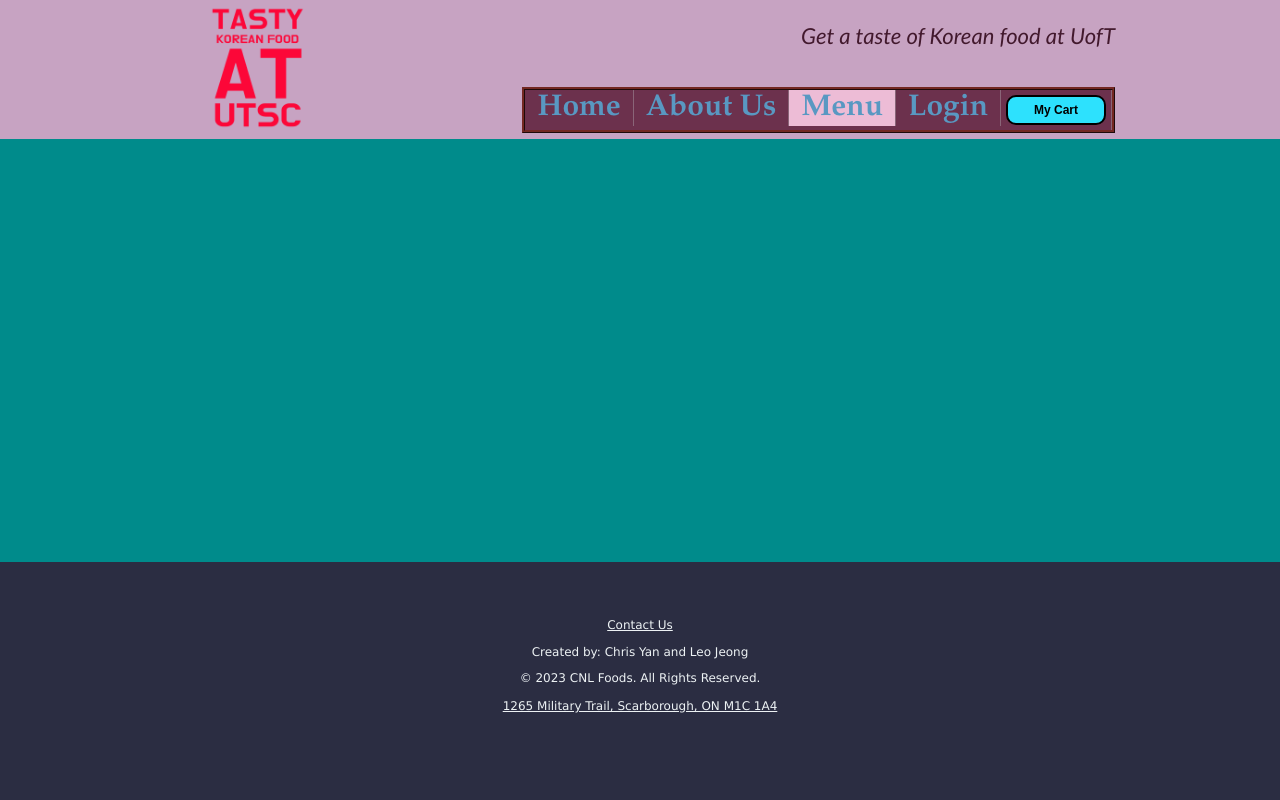
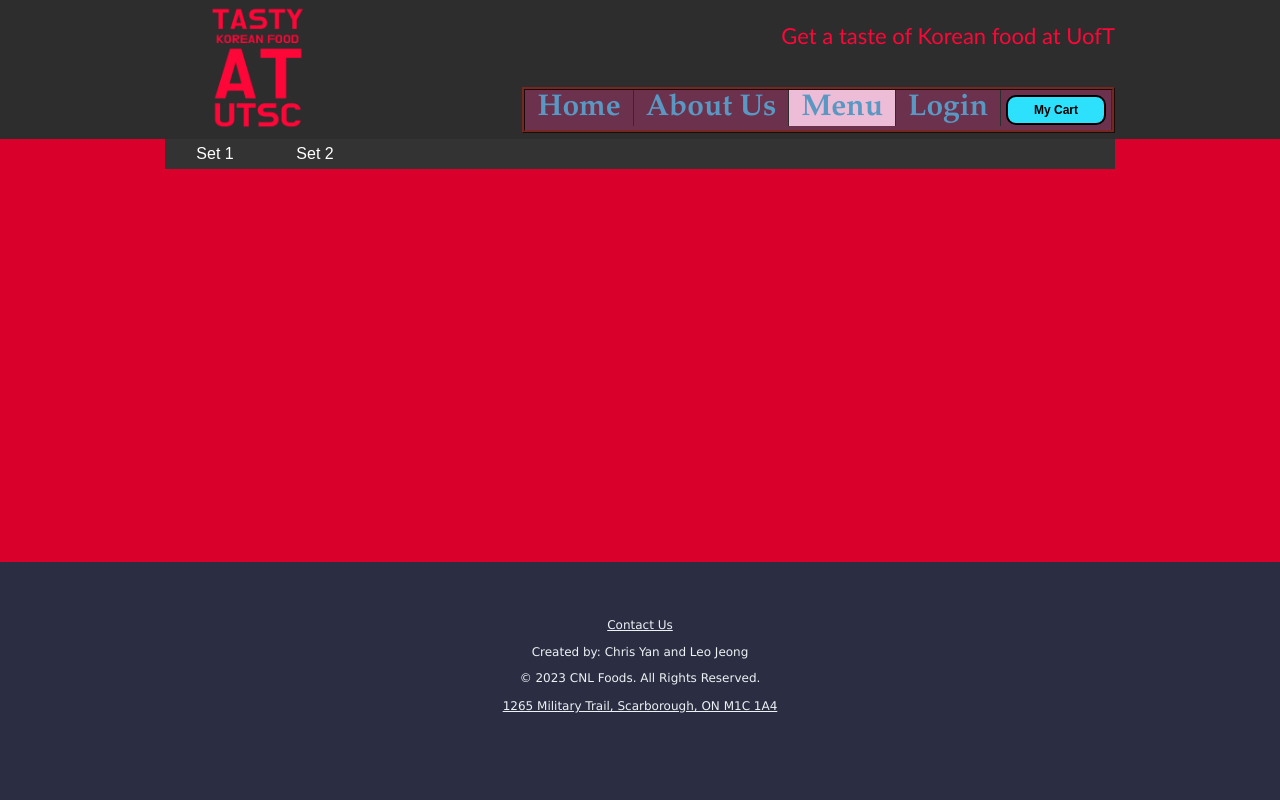
Before and after one commit to triple1566/CSCB20A3_ClubSalesWebsite, a Flask app: page /Menu.html in a window 1280 px wide. Run offline with Flask 3, Linux system fonts and the light colour scheme.

Commit message:
style changes

```diff
--- a/RestaurantProject/static/css/index.css
+++ b/RestaurantProject/static/css/index.css
@@ -92,3 +92,76 @@
   from {opacity: .5}
   to {opacity: 2}
 }
+
+
+
+/*!==================
+/* Navbar container */
+.navbar {
+  overflow: hidden;
+  background-color: #333;
+  font-family: Arial;
+}
+
+/* Links inside the navbar */
+.navbar a {
+  float: left;
+  font-size: 16px;
+  color: white;
+  text-align: center;
+  padding: 14px 16px;
+  text-decoration: none;
+}
+
+/* The dropdown container */
+.dropdown {
+  float: left;
+  overflow: hidden;
+}
+
+/* Dropdown button */
+.dropdown .dropbtn {
+  font-size: 16px;
+  border: none;
+  outline: none;
+  color: white;
+  padding: 14px 16px;
+  background-color: inherit;
+  font-family: inherit; /* Important for vertical align on mobile phones */
+  margin: 0; /* Important for vertical align on mobile phones */
+}
+
+/* Add a red background color to navbar links on hover */
+.navbar a:hover, .dropdown:hover .dropbtn {
+  background-color: red;
+}
+
+/* Dropdown content (hidden by default) */
+.dropdown-content {
+  display: none;
+  position: absolute;
+  background-color: #f9f9f9;
+  min-width: 160px;
+  box-shadow: 0px 8px 16px 0px rgba(0,0,0,0.2);
+  z-index: 1;
+}
+
+/* Links inside the dropdown */
+.dropdown-content a {
+  float: none;
+  color: black;
+  padding: 12px 16px;
+  text-decoration: none;
+  display: block;
+  text-align: left;
+}
+
+/* Add a grey background color to dropdown links on hover */
+.dropdown-content a:hover {
+  background-color: #ddd;
+}
+
+/* Show the dropdown menu on hover */
+.dropdown:hover .dropdown-content {
+  display: block;
+}
--- a/RestaurantProject/static/css/login.css
+++ b/RestaurantProject/static/css/login.css
@@ -1,5 +1,5 @@
   body {
-    background-image: url("../img/Restaurant.jpeg");
+    background-image: url("../img/Restaurant.png");
     background-size: cover;
     background-repeat: no-repeat;
     font-family : Verdana,Tahoma, sans-serif;
--- a/RestaurantProject/static/css/style.css
+++ b/RestaurantProject/static/css/style.css
@@ -6,7 +6,7 @@ html {
     height: 100%;
 }
 body {
-    background-color: darkcyan;
+    background-color: #d9002b;
     position: relative;
     min-height: 100%;
 }
@@ -14,8 +14,8 @@ body {
 #background-header {
     width: 100%;
     height: 139px;
-    background-color: #C7A3C2;
-    border-bottom: 1px solid #C7A3C2;
+    background-color: #2d2d2d;
+    border-bottom: 1px solid #2d2d2d;
     z-index: -1;
     position: fixed;
 }
@@ -31,8 +31,8 @@ body {
 #header {
     width: 950px;
     height: 139px;
-    background-color: #C7A3C2;
-    border-bottom: 1px solid #C7A3C2;
+    background-color: #2d2d2d;
+    border-bottom: 1px solid #2d2d2d;
     left: 50%;
     margin-left: -475px;
     position: fixed;
@@ -53,9 +53,9 @@ body {
 p.slogan {
     float: right;
     font-size: 22px;
-    font-style: italic;
+    font-style: bold;
     font-family: "Trebuchet MS", Helvetica, sans-serif;
-    color: #42192d;
+    color: #fb0738;
 
 }
 #ul-header {
@@ -85,25 +85,25 @@ p.slogan {
     color: #5998c2;
 }
 #ul-header li:nth-child(1) {
-    border-right: 1px solid #8A6578;
+    border-right: 1px solid #2d2d2d;
 }
 #ul-header li:nth-child(2) {
-    border-right: 1px solid #8A6578;
+    border-right: 1px solid #2d2d2d;
 }
 #ul-header li:nth-child(3) {
-    border-right: 1px solid #8A6578;
+    border-right: 1px solid #2d2d2d;
 }
 #ul-header li:nth-child(4) {
-    border-right: 1px solid #8A6578;
+    border-right: 1px solid #2d2d2d;
 }
 #ul-header li:nth-child(5) {
-    border-right: 1px solid #8A6578;
+    border-right: 1px solid #2d2d2d;
 }
 #ul-header li:nth-child(6) {
-    border-right: 1px solid #8A6578;
+    border-right: 1px solid #2d2d2d;
 }
 #ul-header li a:hover {
-    background-color: #4da3d2;
+    background-color: #d9002b;
     color: white;
 }
 .active {
@@ -113,7 +113,7 @@ p.slogan {
     text-align: center;
     padding-right: 12px;
     padding-left: 12px;
-    color: #CBAABC;
+    color: #5f324a;
     background-color: #edbcd6;
 }
 #background-restaurant {
--- a/RestaurantProject/templates/Menu.html
+++ b/RestaurantProject/templates/Menu.html
@@ -42,6 +42,28 @@
 
 
             <!-- This is where we create the menu for the food items -->
+            <div class="navbar">
+                <div class="dropdown">
+                  <button class="dropbtn">Set 1
+                    <i class="fa fa-caret-down"></i>
+                  </button>
+                  <div class="dropdown-content">
+                    <a href="#">Link 1</a>
+                    <a href="#">Link 2</a>
+                    <a href="#">Link 3</a>
+                  </div>
+                </div>
+                <div class="dropdown">
+                    <button class="dropbtn">Set 2
+                      <i class="fa fa-caret-down"></i>
+                    </button>
+                    <div class="dropdown-content">
+                      <a href="#">Link 1</a>
+                      <a href="#">Link 2</a>
+                      <a href="#">Link 3</a>
+                    </div>
+                  </div>
+              </div>
 
 
         </div>
```
Also changed, not shown: RestaurantProject/static/img/Restaurant.jpeg (deleted), RestaurantProject/static/img/Restaurant.png (added), 2 other files.
